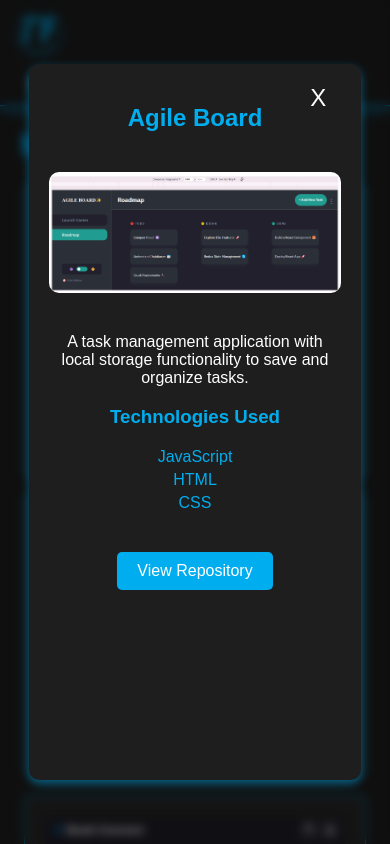
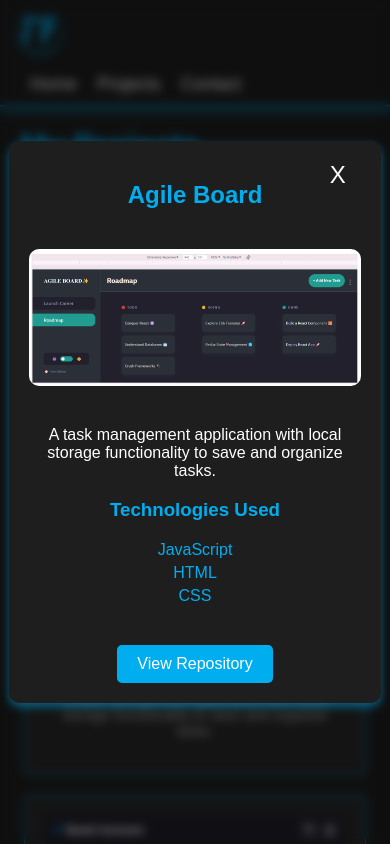
Before and after one commit to thandofuneka/Portfolio-Website, a React (Vite) app in the folder myportfolio/: page /Projects in a window 390 px wide. Both pictures are taken after a click on the element 195 px from the left and 635 px from the top of the page. Shown: the top 844 px of the page. Built offline with nearby package versions, Linux system fonts and the light colour scheme.

Commit message:
overflow

```diff
--- a/myportfolio/src/App.css
+++ b/myportfolio/src/App.css
@@ -158,8 +158,9 @@ h1, h2, h3 {
   padding: 20px;
   border-radius: 10px;
   width: 75%;
-  height: 80%;
-  max-width: 500px;
+  overflow-y: auto;
+  max-height: 80%;
+  max-width: 90%;
   text-align: center;
   box-shadow: 0 4px 10px rgba(0, 174, 239, 0.5);
   position: relative;
@@ -255,7 +256,8 @@ button:hover {
   }
 
   .modal-content {
-    width: 75%;
+    width: 85%;
+    max-height: 80%;
 
   }
 
```
